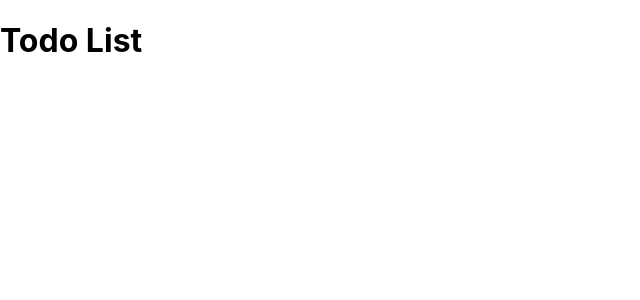
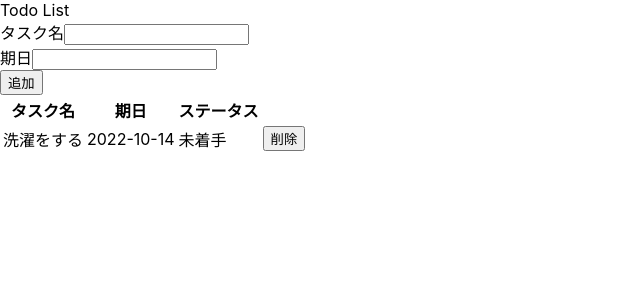
Before and after one commit to tominagamaya/todo-react-app, a React (Create React App) app: page /todolist in a window 1280 px wide. Shown: the top 300 px of the page, without its empty margins (0-640 px from the left). Built offline with nearby package versions, Linux system fonts and the light colour scheme.

Commit message:
update display layout

```diff
--- a/src/components/Home.jsx
+++ b/src/components/Home.jsx
@@ -5,7 +5,7 @@ const Home = () => {
   return (
     <>
       <h1>Todo List</h1>
-      <button>
+      <button type="button">
         <Link to="/todolist">クリックしてください</Link>
       </button>
     </>
--- a/src/components/TodoList.jsx
+++ b/src/components/TodoList.jsx
@@ -5,7 +5,38 @@ const TodoList = () => {
 
   return (
     <>
-      <h1>Todo List</h1>
+      <div>Todo List</div>
+      <form>
+        <div>
+          <label>タスク名</label>
+          <input id="todo" />
+        </div>
+        <div>
+          <label>期日</label>
+          <input id="date" />
+        </div>
+        <div>
+          <button id="submit">追加</button>
+        </div>
+      </form>
+      <div>
+        <table>
+          <tr>
+            <th>タスク名</th>
+            <th>期日</th>
+            <th>ステータス</th>
+            <th></th>
+          </tr>
+          <tr>
+            <td>洗濯をする</td>
+            <td>2022-10-14</td>
+            <td>未着手</td>
+            <td>
+              <button>削除</button>
+            </td>
+          </tr>
+        </table>
+      </div>
     </>
   );
 };
```
Also changed, not shown: src/App.css (line endings or trailing spaces).
